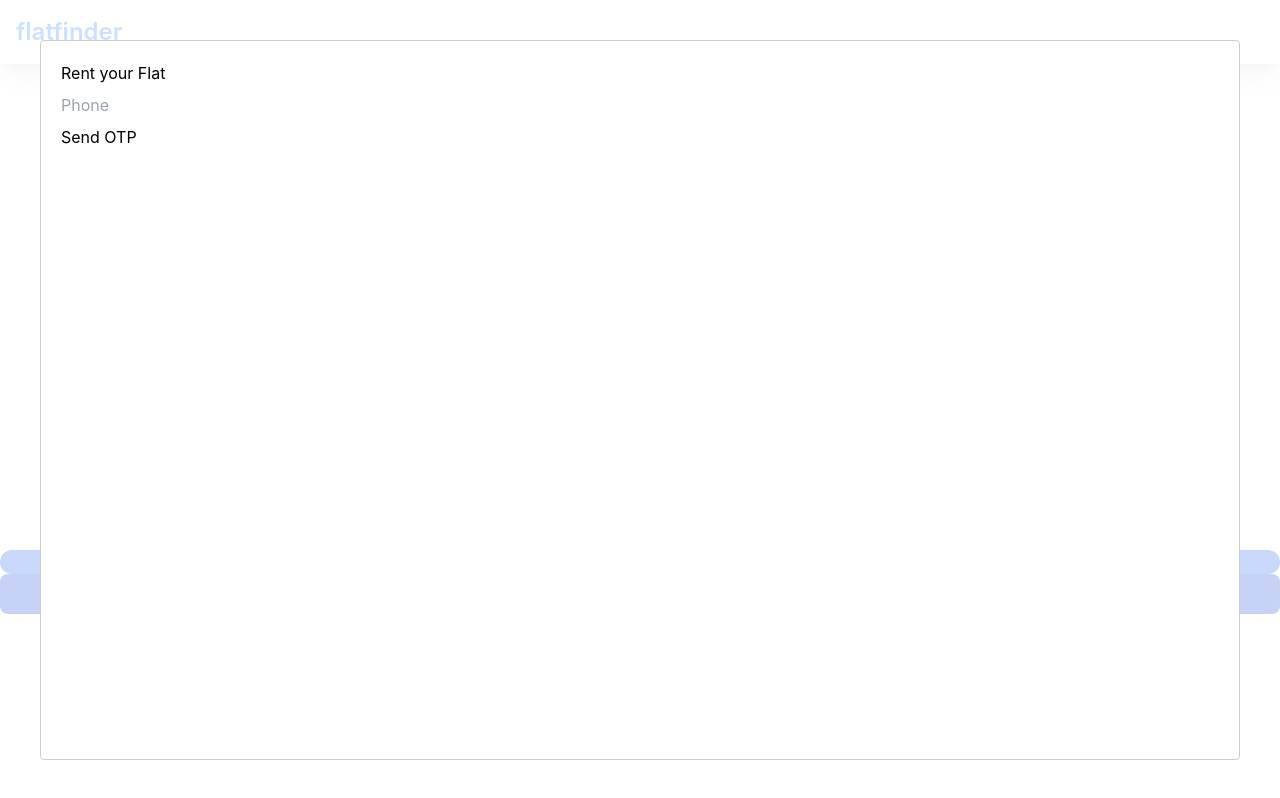
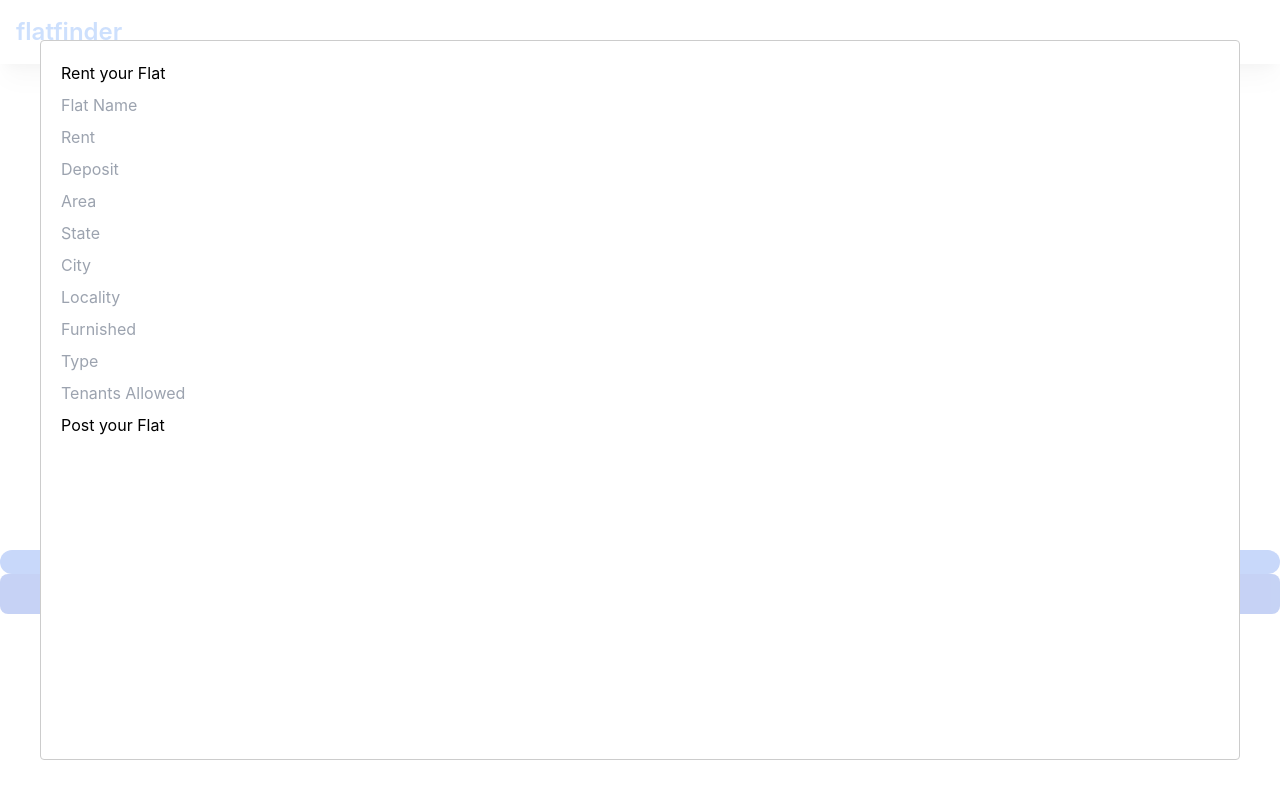
Before and after one commit to Arch0125/flatfinder, a React (Create React App) app: page / in a window 1280 px wide. Both pictures are taken after a click on the button "Login/Signup". Built offline with nearby package versions, Linux system fonts and the light colour scheme; what tw-elements would draw is missing.

Commit message:
Add Flat Handler

```diff
--- a/src/common/constants.js
+++ b/src/common/constants.js
@@ -4,3 +4,4 @@ export const SEND_OTP_URL = `${BASE_URL}/otp/send`
 export const LOGIN_URL = `${BASE_URL}/auth/login`
 export const REGISTER_URL = `${BASE_URL}/auth/register`
 export const CHECK_PHONE_URL = `${BASE_URL}/auth/check`
+export const ADD_FLAT_URL = `${BASE_URL}/flat`
--- a/src/modules/auth/apis/auth.api.jsx
+++ b/src/modules/auth/apis/auth.api.jsx
@@ -1,4 +1,5 @@
 import {
+  ADD_FLAT_URL,
     CHECK_PHONE_URL,
     LOGIN_URL,
     REGISTER_URL,
@@ -50,6 +51,16 @@ import {
           return handleError(error)
         }
       }
+
+      this.addflat = async addFlatModal =>{
+        try{
+          const res = await axios.post(ADD_FLAT_URL,addFlatModal)
+          return handleResponse(res);
+        }
+        catch(error){
+          return handleError(error)
+        }
+      }
     }
   }
 
--- a/src/modules/auth/components/AddFlatModal.jsx
+++ b/src/modules/auth/components/AddFlatModal.jsx
@@ -2,7 +2,7 @@ import Modal from "react-modal"
 import useAuth from "../context/auth.context"
 
 export const AddFlatModal = ({ showModal, setShowModal, clickHandler }) => {
-  const { setFname,setRent,setDeposit,setArea,setFstate,setCity,setFurnished,setLocality,setTenants,setType,setAvailable} = useAuth()
+  const { setFname,setRent,setDeposit,setArea,setFstate,setCity,setFurnished,setLocality,setTenants,setType} = useAuth()
 
   return (
     <Modal isOpen={showModal} onRequestClose={() => setShowModal(false)}>
@@ -10,15 +10,68 @@ export const AddFlatModal = ({ showModal, setShowModal, clickHandler }) => {
       <div>
         <input
           type="text"
-          placeholder="Phone"
+          placeholder="Flat Name"
           className="w-full max-w-xs mb-2 input input-bordered"
           onChange={e => setFname(e.target.value)}
-          maxLength={10}
+        />
+        <input
+          type="text"
+          placeholder="Rent"
+          className="w-full max-w-xs mb-2 input input-bordered"
+          onChange={e => setRent(e.target.value)}
+        />
+        <input
+          type="text"
+          placeholder="Deposit"
+          className="w-full max-w-xs mb-2 input input-bordered"
+          onChange={e => setDeposit(e.target.value)}
+        />
+        <input
+          type="text"
+          placeholder="Area"
+          className="w-full max-w-xs mb-2 input input-bordered"
+          onChange={e => setArea(e.target.value)}
+        />
+      <input
+          type="text"
+          placeholder="State"
+          className="w-full max-w-xs mb-2 input input-bordered"
+          onChange={e => setFstate(e.target.value)}
+        />
+        <input
+          type="text"
+          placeholder="City"
+          className="w-full max-w-xs mb-2 input input-bordered"
+          onChange={e => setCity(e.target.value)}
+        />
+        <input
+          type="text"
+          placeholder="Locality"
+          className="w-full max-w-xs mb-2 input input-bordered"
+          onChange={e => setLocality(e.target.value)}
+        />
+        <input
+          type="text"
+          placeholder="Furnished"
+          className="w-full max-w-xs mb-2 input input-bordered"
+          onChange={e => setFurnished(e.target.value)}
+        />
+        <input
+          type="text"
+          placeholder="Type"
+          className="w-full max-w-xs mb-2 input input-bordered"
+          onChange={e => setType(e.target.value)}
+        />
+        <input
+          type="text"
+          placeholder="Tenants Allowed"
+          className="w-full max-w-xs mb-2 input input-bordered"
+          onChange={e => setTenants(e.target.value)}
         />
       </div>
       <div>
         <button className="mb-2 btn" onClick={() => clickHandler()}>
-          Send OTP
+          Post your Flat
         </button>
       </div>
     </Modal>
--- a/src/modules/auth/components/FlatButton.jsx
+++ b/src/modules/auth/components/FlatButton.jsx
@@ -11,18 +11,42 @@ const FlatButton = () => {
 
   const {
     phone,
-    setPhone,
-    sessionId,
-    setSessionId,
-    setFullName,
-    otp,
     fullName,
     email,
-    setAccessToken
+    fname,
+    deposit,
+    rent,
+    area,fstate,
+    city,
+    locality,
+    furnished,
+    tenants,
+    available,
+    type
   } = useAuth()
 
   const flatButtonHandler = () => {
     setAddFlatModal(true)
+  }
+
+  const addflatHandler = async () => {
+    const addflatResponse = await apiAuth.addflat({
+      name : `${fname}`,
+      rent : rent,
+      deposit : deposit,
+      area : area,
+      state : `${fstate}`,
+      city : `${city}`,
+      furnishStatus : `${furnished}`,
+      preferredTenants : `${tenants}`,
+      locality : `${locality}`,
+      available : available,
+      apartmentType : `${type}`,
+      ownerPhone :`+91${phone}`,
+      owneremail : `${email}`
+    })
+
+    console.log(addflatResponse);
   }
 
 
@@ -31,6 +55,7 @@ const FlatButton = () => {
       <AddFlatModal
         showModal={addFlatModal}
         setShowModal={setAddFlatModal}
+        clickHandler={addflatHandler}
       />
 
      <button
--- a/src/modules/auth/context/auth.context.jsx
+++ b/src/modules/auth/context/auth.context.jsx
@@ -15,7 +15,7 @@ export const AuthContextProvider = ({ children }) => {
   const[area,setArea]=useState(0);
   const[fstate,setFstate]=useState("");
   const[city,setCity]=useState("");
-  const[furnished,setFurninshed]=useState("");
+  const[furnished,setFurnished]=useState("");
   const[tenants,setTenants]=useState("");
   const[locality,setLocality]=useState("");
   const[available,setAvailable]=useState(true);
@@ -59,7 +59,7 @@ export const AuthContextProvider = ({ children }) => {
         area,setArea,
         fstate,setFstate,
         city,setCity,
-        furnished,setFurninshed,
+        furnished,setFurnished,
         tenants,setTenants,
         locality,setLocality,
         available,setAvailable,
```
